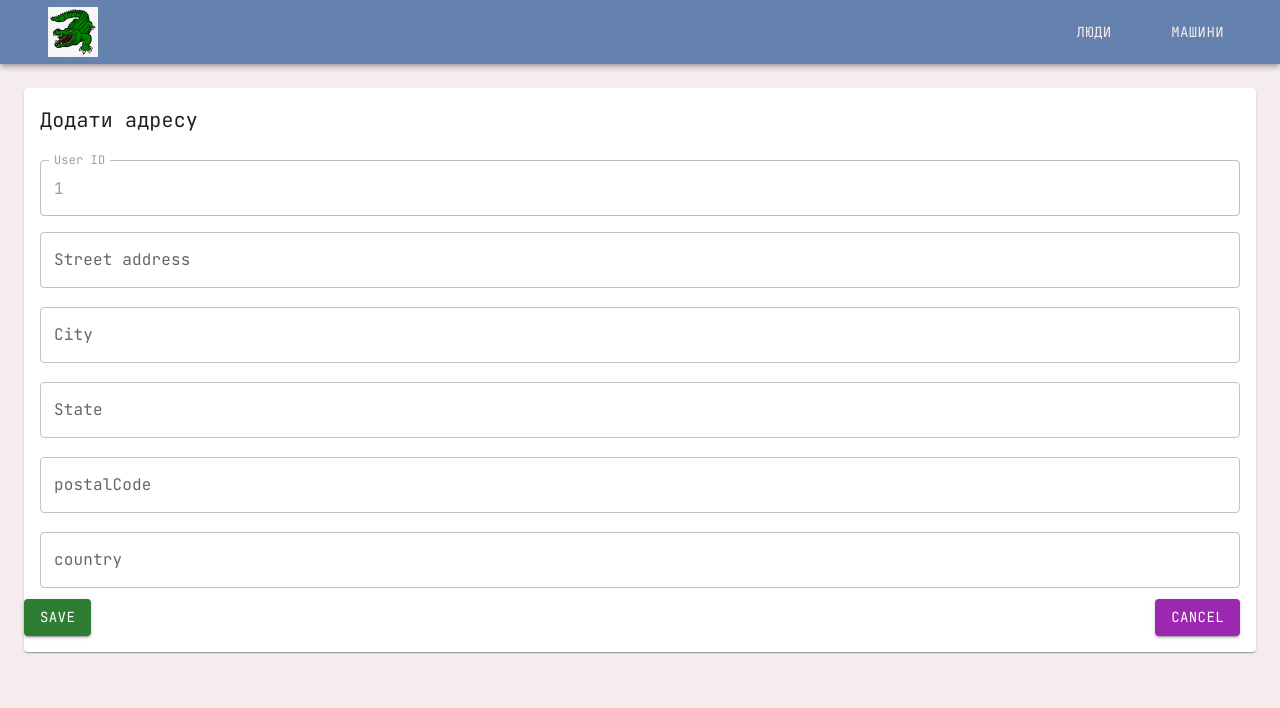
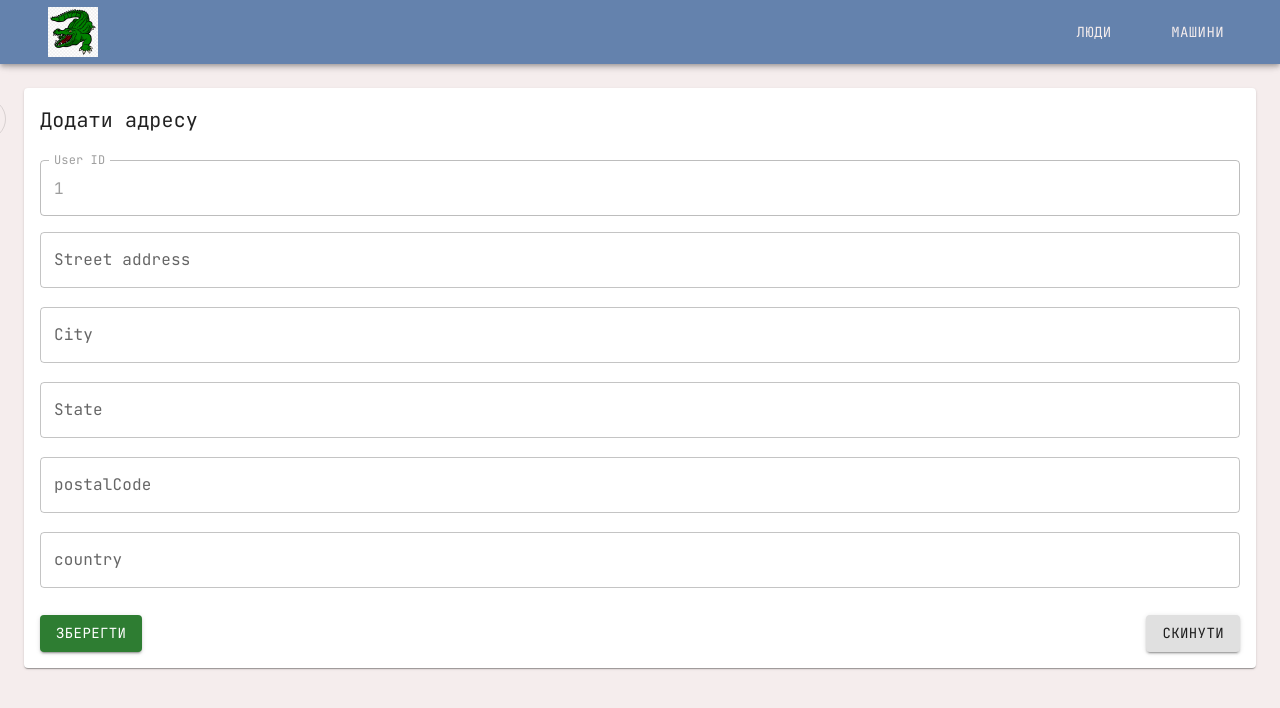
Before and after one commit to dmytrotsymbal/React-users, a React (Vite) app: page /address/add/1 in a window 1280 px wide. Shown: the top 708 px of the page. Built offline with nearby package versions, Linux system fonts and the light colour scheme.

Commit message:
finish fixing forms

```diff
--- a/src/pages/Addresses/AddAddressPage.tsx
+++ b/src/pages/Addresses/AddAddressPage.tsx
@@ -1,10 +1,12 @@
 import { useParams, useNavigate } from "react-router-dom";
 import { useAppDispatch } from "../../redux/hooks";
 import { addAddressToUser } from "../../redux/addressSlice";
-import { Button, TextField, Paper, Grid, Typography } from "@mui/material";
+import { Button, TextField, Paper, Grid, Typography, Box } from "@mui/material";
 import { Formik, Field, Form, ErrorMessage } from "formik";
 import * as Yup from "yup";
 import { Address } from "../../types/addressTypes";
+import ArrowBackIcon from "@mui/icons-material/ArrowBack";
+import CustomIconButton from "../../components/ui/CustomIconButton";
 
 // Валидация формы с помощью Yup
 const validationSchema = Yup.object({
@@ -62,7 +64,7 @@ const AddAddressPage = () => {
   return (
     <>
       <br />
-      <Paper style={{ padding: 16 }}>
+      <Paper style={{ padding: 16, position: "relative" }}>
         <Typography variant="h6">Додати адресу</Typography>
         <br />
         <Formik
@@ -130,22 +132,20 @@ const AddAddressPage = () => {
               </Grid>
 
               <br />
-              <Grid
-                container
-                spacing={2}
-                style={{ display: "flex", justifyContent: "space-between" }}
-              >
+              <Box style={{ display: "flex", justifyContent: "space-between" }}>
                 <Button variant="contained" color="success" type="submit">
-                  Save
+                  Зберегти
                 </Button>
-                <Button
-                  variant="contained"
-                  color="secondary"
+
+                <Button type="reset" variant="contained" color="inherit">
+                  Скинути
+                </Button>
+
+                <CustomIconButton
+                  icon={<ArrowBackIcon />}
                   onClick={() => navigate(-1)}
-                >
-                  Cancel
-                </Button>
-              </Grid>
+                />
+              </Box>
             </Form>
           )}
         </Formik>
--- a/src/pages/Addresses/EditAddressPage.tsx
+++ b/src/pages/Addresses/EditAddressPage.tsx
@@ -3,10 +3,12 @@ import { useAppDispatch, useAppSelector } from "../../redux/hooks";
 import { RootState } from "../../redux/store";
 import { useEffect, useMemo } from "react";
 import { getUserAddressByID, updateAddress } from "../../redux/addressSlice";
-import { Button, TextField, Paper, Grid, Typography } from "@mui/material";
+import { Button, TextField, Paper, Grid, Typography, Box } from "@mui/material";
 import { Formik, Field, Form, ErrorMessage } from "formik";
 import * as Yup from "yup";
 import CustomLoader from "../../components/ui/CustomLoader";
+import ArrowBackIcon from "@mui/icons-material/ArrowBack";
+import CustomIconButton from "../../components/ui/CustomIconButton";
 
 // Валидация формы с помощью Yup
 const validationSchema = Yup.object({
@@ -135,7 +137,7 @@ const EditAddressPage = () => {
   return (
     <>
       <br />
-      <Paper style={{ padding: 16 }}>
+      <Paper style={{ padding: 16, position: "relative" }}>
         <Typography variant="h6">Редагувати адресу</Typography>
         <br />
         <Formik
@@ -204,22 +206,20 @@ const EditAddressPage = () => {
               </Grid>
 
               <br />
-              <Grid
-                container
-                spacing={2}
-                style={{ display: "flex", justifyContent: "space-between" }}
-              >
+              <Box style={{ display: "flex", justifyContent: "space-between" }}>
                 <Button variant="contained" color="success" type="submit">
-                  Save
+                  Зберегти
                 </Button>
-                <Button
-                  variant="contained"
-                  color="secondary"
-                  onClick={() => navigate(-1)} // Переход на предыдущую страницу
-                >
-                  Cancel
+
+                <Button type="reset" variant="contained" color="inherit">
+                  Скинути
                 </Button>
-              </Grid>
+
+                <CustomIconButton
+                  icon={<ArrowBackIcon />}
+                  onClick={() => navigate(-1)}
+                />
+              </Box>
             </Form>
           )}
         </Formik>
--- a/src/pages/Users/UserDetailsPage.tsx
+++ b/src/pages/Users/UserDetailsPage.tsx
@@ -12,6 +12,8 @@ import CarAccordion from "../../components/Accardions/CarAccordion";
 import AddressAccordion from "../../components/Accardions/AddressAccordion";
 import { getAllUsersPhones } from "../../redux/phoneSlice";
 import CustomErrorBlock from "../../components/ui/CustomErrorBlock";
+import CustomIconButton from "../../components/ui/CustomIconButton";
+import ArrowBackIcon from "@mui/icons-material/ArrowBack";
 
 const UserDetailsPage = () => {
   const { userId } = useParams<{ userId: string }>(); // Отримуємо параметр userId з URL
@@ -63,7 +65,7 @@ const UserDetailsPage = () => {
         <CustomErrorBlock />
       ) : (
         user && (
-          <Paper sx={{ padding: "16px !important" }}>
+          <Paper sx={{ padding: "16px !important", position: "relative" }}>
             <Grid container spacing={2} sx={{ height: "300px", width: "100%" }}>
               <Grid item xs={12} sm={3} md={3} lg={3}>
                 {!user.photos?.length ? (
@@ -149,26 +151,32 @@ const UserDetailsPage = () => {
                   <Box>
                     <b>Телефони:</b>
 
+                    {loading ? (
+                      <>
+                        {Array.from({ length: 3 }).map((_, i) => (
+                          <Skeleton
+                            key={i}
+                            variant="text"
+                            width="150px"
+                            height="35px"
+                            animation="wave"
+                            sx={{
+                              ml: "40px",
+                            }}
+                          />
+                        ))}
+                      </>
+                    ) : (
                       <ul>
                         {phones.map((phone) => (
-                        <>
-                          {loading ? (
-                            <Skeleton
-                              variant="text"
-                              width="200px"
-                              height="35px"
-                              animation="wave"
-                            />
-                          ) : (
                           <li key={phone.phoneID}>
                             <a href={`tel:${phone.phoneNumber}`}>
                               {phone.phoneNumber}
                             </a>
                           </li>
-                          )}
-                        </>
                         ))}
                       </ul>
+                    )}
                   </Box>
                 ) : (
                   <p>Телефонів немає</p>
@@ -205,6 +213,11 @@ const UserDetailsPage = () => {
                 >
                   Видалити профіль
                 </Button>
+
+                <CustomIconButton
+                  icon={<ArrowBackIcon />}
+                  onClick={() => navigate(-1)}
+                />
               </Grid>
             </Grid>
 
```
Lines whose indentation alone changed are shown as unchanged.
